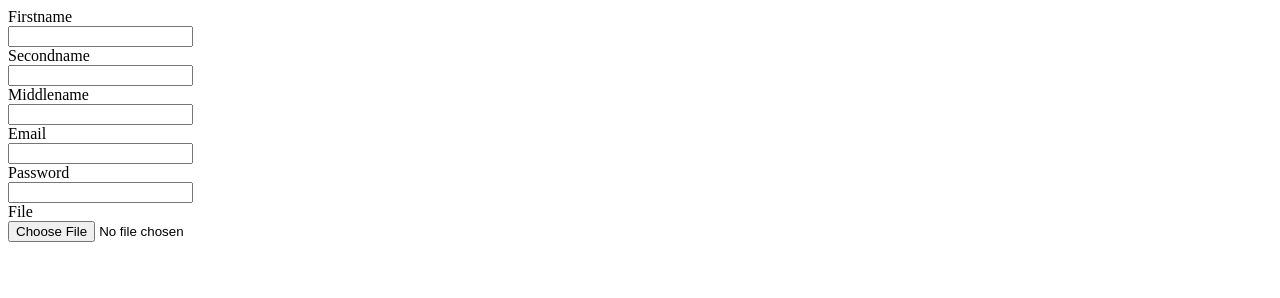
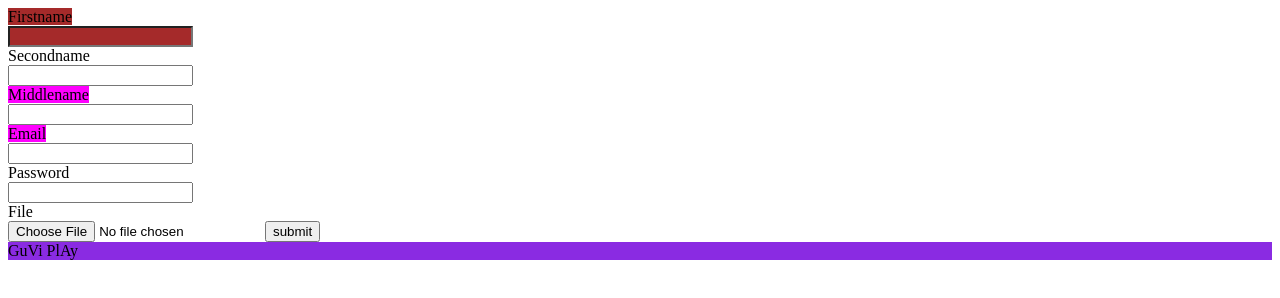
Before and after one commit to Johnkevincsjk/github-learning1, a plain HTML site: page index.html in a window 1280 px wide. Drawn offline with Linux system fonts and the light colour scheme.

Commit message:
index.css

```diff
--- a/index.html
+++ b/index.html
@@ -4,22 +4,33 @@
   <meta charset="UTF-8">
   <meta name="viewport" content="width=device-width, initial-scale=1.0">
   <title>Running wheels || find your dream here</title>
+
 </head>
 <body>
-  <form>
-<label for="Firstname">Firstname</label><br>
-<input type="text" name="" id="Firstname"><br>
+  <style>
+    .backy{
+      background-color:brown;
+    }
+    #main {
+      background-color: magenta;
+    }
+
+      </style>
+  <form method="post">
+<label for="Firstname" class="backy">Firstname</label><br>
+<input type="text" name="" id="Firstname" class="backy"><br>
 <label for="Secondname">Secondname</label><br>
 <input type="text" name="" id="Secondname"><br>
-<label for="Middlename">Middlename</label><br>
+<label for="Middlename" id="main">Middlename </label><br>
 <input type="text" name="" id="Middlename"><br>
 
-<label for="Email">Email</label><br>
+<label for="Email" id="main">Email</label><br>
 <input type="email" name="" id="Email"><br>
 <label for="Password">Password</label><br>
 <input type="Password" name="" id="Password"><br>
 <label for="File">File</label><br>
 <input type="File" name="" id="File">
+<input type="submit" value="submit">
 
 
 
@@ -27,6 +38,8 @@
 
 
   </form>
+
+  <div style="background-color: blueviolet;"> GuVi PlAy</div>
 
 
 
```
